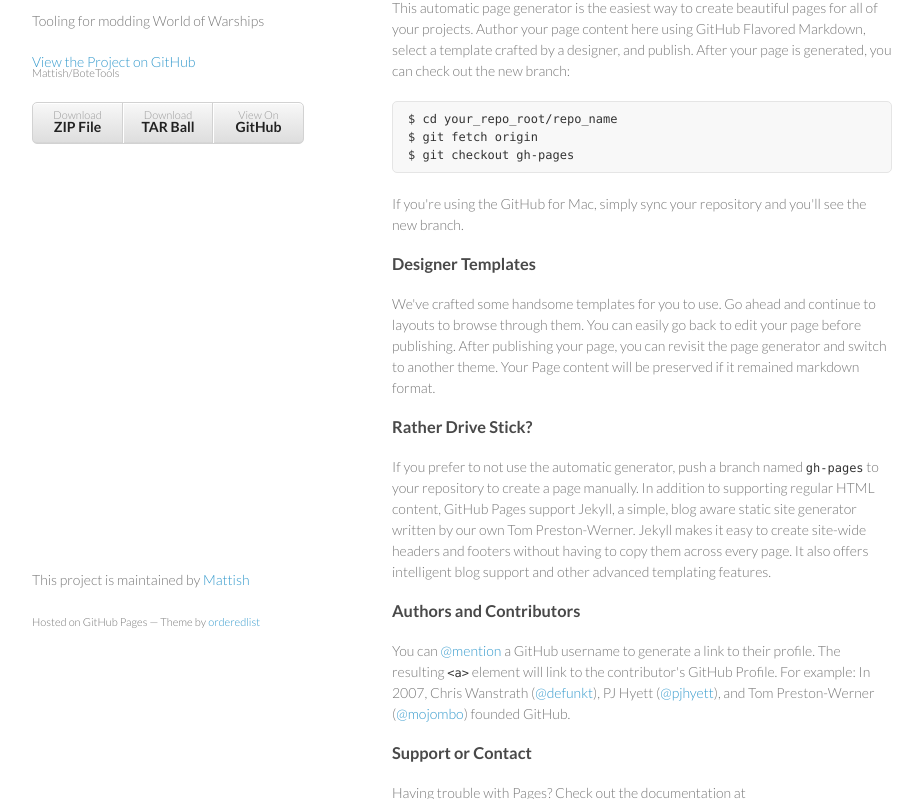
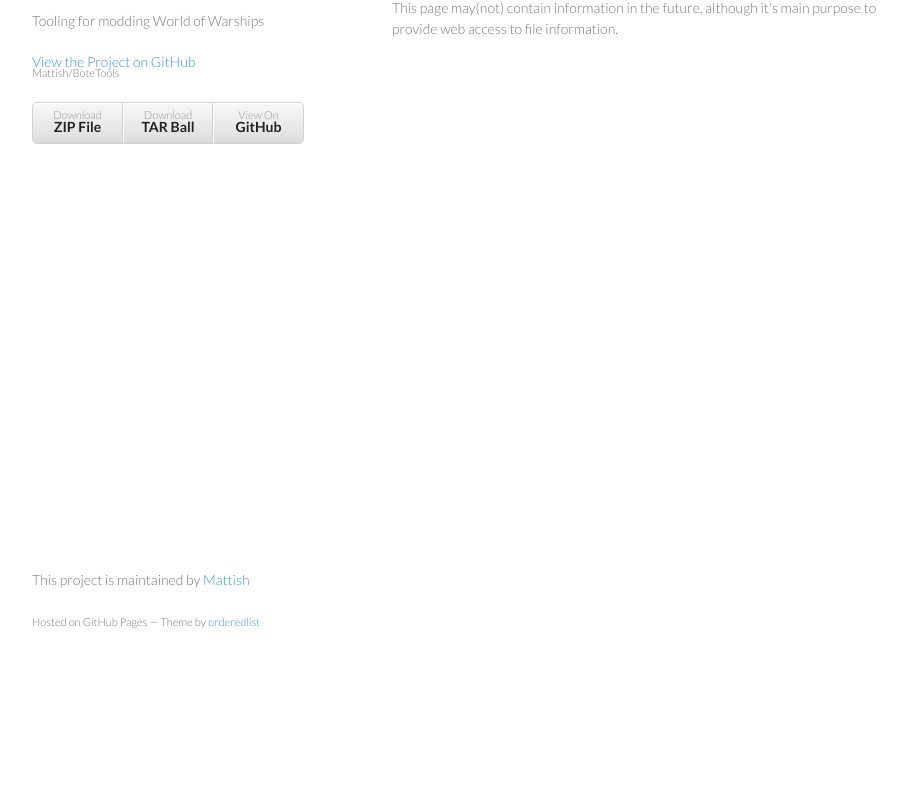
Before and after one commit to Mattish/BoteTools, a plain HTML site: page index.html in a window 1280 px wide. Shown: the part 99-898 px from the top of the page, without its empty margins (178-1101 px from the left). After the commit the page ends 800 px from the top, so only its background shows below. Drawn offline with Linux system fonts and the light colour scheme.

```diff
--- a/index.html
+++ b/index.html
@@ -29,36 +29,9 @@
       </header>
       <section>
         <h3>
-<a id="welcome-to-github-pages" class="anchor" href="#welcome-to-github-pages" aria-hidden="true"><span class="octicon octicon-link"></span></a>Welcome to GitHub Pages.</h3>
+<a id="welcome-to-botetools" class="anchor" href="#welcome-to-botetools" aria-hidden="true"><span class="octicon octicon-link"></span></a>Welcome to BoteTools!</h3>
 
-<p>This automatic page generator is the easiest way to create beautiful pages for all of your projects. Author your page content here using GitHub Flavored Markdown, select a template crafted by a designer, and publish. After your page is generated, you can check out the new branch:</p>
-
-<pre><code>$ cd your_repo_root/repo_name
-$ git fetch origin
-$ git checkout gh-pages
-</code></pre>
-
-<p>If you're using the GitHub for Mac, simply sync your repository and you'll see the new branch.</p>
-
-<h3>
-<a id="designer-templates" class="anchor" href="#designer-templates" aria-hidden="true"><span class="octicon octicon-link"></span></a>Designer Templates</h3>
-
-<p>We've crafted some handsome templates for you to use. Go ahead and continue to layouts to browse through them. You can easily go back to edit your page before publishing. After publishing your page, you can revisit the page generator and switch to another theme. Your Page content will be preserved if it remained markdown format.</p>
-
-<h3>
-<a id="rather-drive-stick" class="anchor" href="#rather-drive-stick" aria-hidden="true"><span class="octicon octicon-link"></span></a>Rather Drive Stick?</h3>
-
-<p>If you prefer to not use the automatic generator, push a branch named <code>gh-pages</code> to your repository to create a page manually. In addition to supporting regular HTML content, GitHub Pages support Jekyll, a simple, blog aware static site generator written by our own Tom Preston-Werner. Jekyll makes it easy to create site-wide headers and footers without having to copy them across every page. It also offers intelligent blog support and other advanced templating features.</p>
-
-<h3>
-<a id="authors-and-contributors" class="anchor" href="#authors-and-contributors" aria-hidden="true"><span class="octicon octicon-link"></span></a>Authors and Contributors</h3>
-
-<p>You can <a href="https://github.com/blog/821" class="user-mention">@mention</a> a GitHub username to generate a link to their profile. The resulting <code>&lt;a&gt;</code> element will link to the contributor's GitHub Profile. For example: In 2007, Chris Wanstrath (<a href="https://github.com/defunkt" class="user-mention">@defunkt</a>), PJ Hyett (<a href="https://github.com/pjhyett" class="user-mention">@pjhyett</a>), and Tom Preston-Werner (<a href="https://github.com/mojombo" class="user-mention">@mojombo</a>) founded GitHub.</p>
-
-<h3>
-<a id="support-or-contact" class="anchor" href="#support-or-contact" aria-hidden="true"><span class="octicon octicon-link"></span></a>Support or Contact</h3>
-
-<p>Having trouble with Pages? Check out the documentation at <a href="https://help.github.com/pages">https://help.github.com/pages</a> or contact <a href="mailto:support@github.com">support@github.com</a> and we’ll help you sort it out.</p>
+<p>This page may(not) contain information in the future, although it's main purpose to provide web access to file information.</p>
       </section>
       <footer>
         <p>This project is maintained by <a href="https://github.com/Mattish">Mattish</a></p>
```
Also changed, not shown: params.json (+1 -1 lines).
